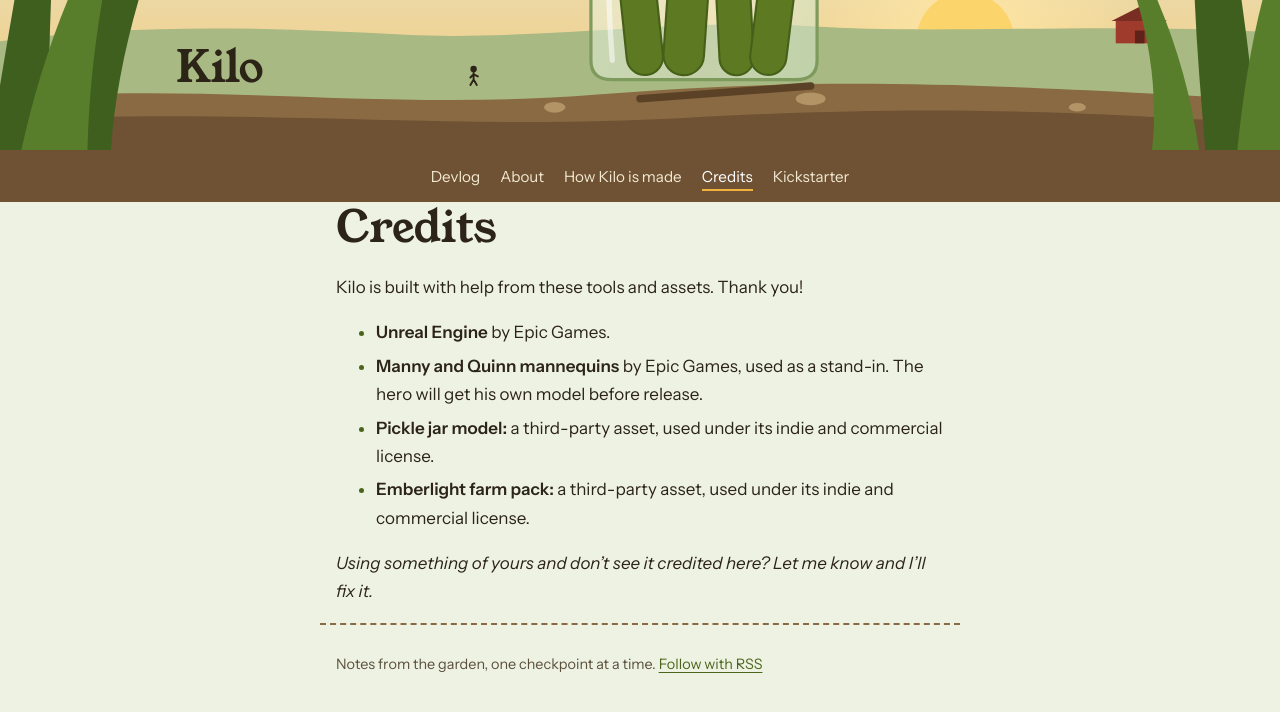
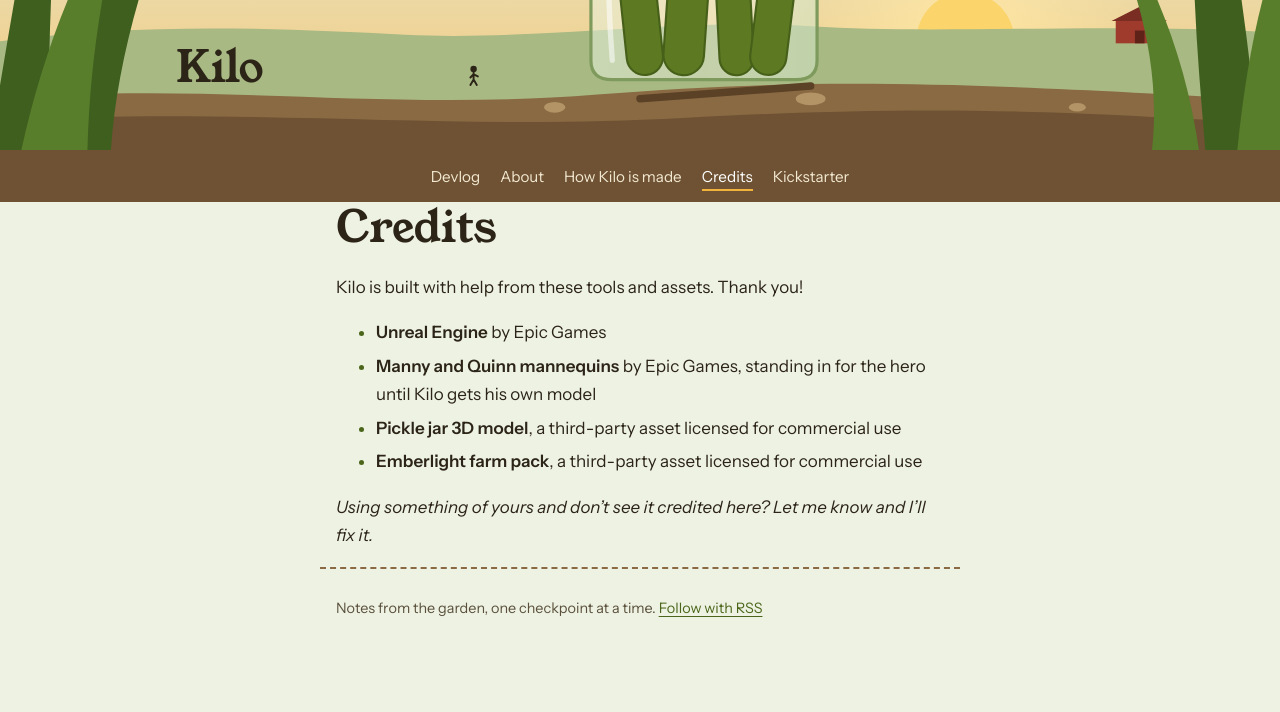
Before and after one commit to DesertCacheTV/kilo_game_devlog, a Jekyll site: the page built from credits.md, in a window 1280 px wide. Shown: the top 712 px of the page. Built offline with Jekyll 4.4.1, drawn with Linux system fonts in a browser that asks for light colours.

Commit message:
Credits: clearer wording
Co-Authored-By: Claude Opus 5.5 <noreply@anthropic.com>
Claude-Session: https://claude.ai/code/session_01B5frTaqzo3vPzgZtTC5Vbe

```diff
--- a/credits.md
+++ b/credits.md
@@ -6,9 +6,9 @@ permalink: /credits/
 
 Kilo is built with help from these tools and assets. Thank you!
 
-- **Unreal Engine** by Epic Games.
-- **Manny and Quinn mannequins** by Epic Games, used as a stand-in. The hero will get his own model before release.
-- **Pickle jar model:** a third-party asset, used under its indie and commercial license.
-- **Emberlight farm pack:** a third-party asset, used under its indie and commercial license.
+- **Unreal Engine** by Epic Games
+- **Manny and Quinn mannequins** by Epic Games, standing in for the hero until Kilo gets his own model
+- **Pickle jar 3D model**, a third-party asset licensed for commercial use
+- **Emberlight farm pack**, a third-party asset licensed for commercial use
 
 *Using something of yours and don't see it credited here? Let me know and I'll fix it.*
```
